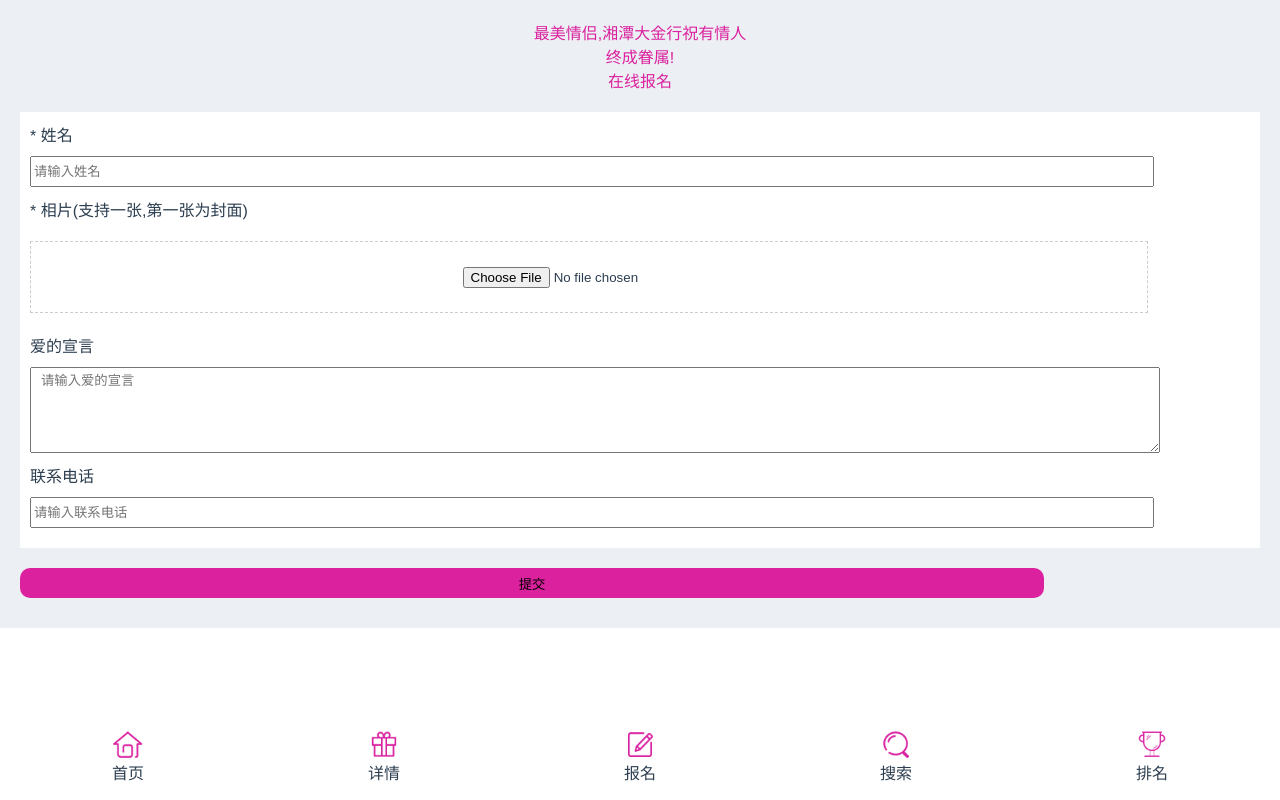
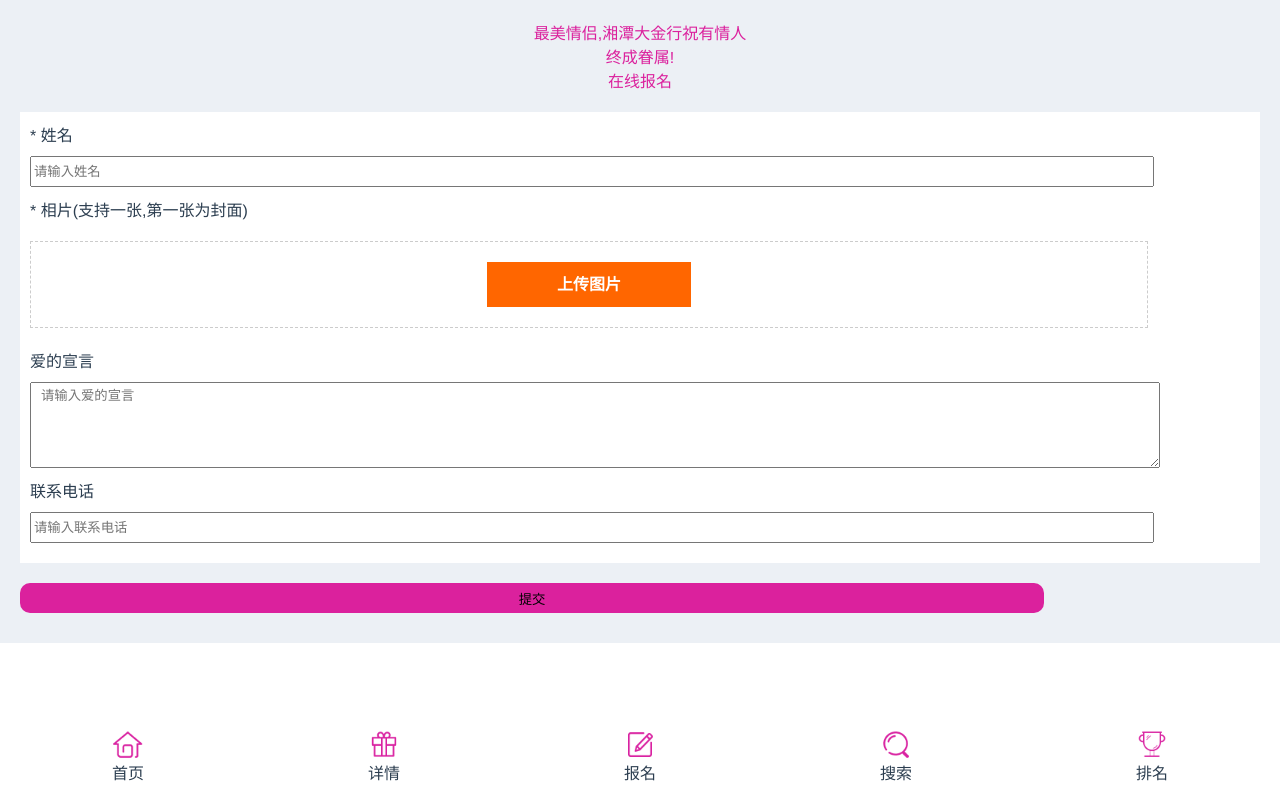
Before and after one commit to buriedcode/godsell, a Vue app: page /#/index/signUp in a window 1280 px wide. Built offline with nearby package versions, Linux system fonts and the light colour scheme.

Commit message:
图片上传修改

```diff
--- a/src/components/SignUp.vue
+++ b/src/components/SignUp.vue
@@ -9,18 +9,23 @@
       </div>
          <div class="div1">
            <span style="margin: 10px">* 姓名</span>
-           <input style="height: 25px;width: 90%;margin-left: 10px;" placeholder='请输入姓名'/>
+           <input v-model="name" style="height: 25px;width: 90%;margin-left: 10px;" placeholder='请输入姓名'/>
            <span style="margin: 10px">* 相片(支持一张,第一张为封面)</span>
-           <div style="border: 1px dashed #ccc;height: 70px;width: 90%;margin: 10px;display: flex;align-items: center;justify-content: center">
+           <div style="border: 1px dashed #ccc;height: 100%;width: 90%;margin: 10px;display: flex;align-items: center;justify-content: center;display: flex;flex-direction:column">
              <!--<span>点击添加图片</span>-->
-             <input type="file" accept="image/*" @change="update">
+
+             <input id="upload" type="file" accept="image/*" @change="update" hidden="true">
+             <label v-if="show" class="ui_button ui_button_primary" for="upload">上传图片</label>
+             <img v-bind:src="imgUrl" id="img" style="margin-right: 10px;margin-left: 10px;width: 100%" v-if="pic_show"/>
+
+             <BUTTON v-if="bt_show" class="bt_class" @click="change">修改</BUTTON>
            </div>
            <span style="margin: 10px">爱的宣言</span>
-           <textarea style="height: 80px;width: 90%;margin-left: 10px;padding-left: 10px;vertical-align: top" placeholder='请输入爱的宣言'/>
-           <span style="margin: 10px">联系电话</span>
-           <input style="height: 25px;width: 90%;margin-left: 10px;margin-bottom: 20px" placeholder='请输入联系电话'/>
+           <textarea v-model="info" style="height: 80px;width: 90%;margin-left: 10px;padding-left: 10px;vertical-align: top" placeholder='请输入爱的宣言'/>
+           <span  style="margin: 10px">联系电话</span>
+           <input v-model="phone" style="height: 25px;width: 90%;margin-left: 10px;margin-bottom: 20px" placeholder='请输入联系电话'/>
          </div>
-      <input type="button" value="提交" style="margin-right: 20px;margin-left:20px;margin-top:20px;width: 80%;height: 30px;background: #DB219D;overflow:hidden;border-radius: 10px;border-width: 0;margin-bottom: 30px"></input>
+      <input type="button" value="提交" style="margin-right: 20px;margin-left:20px;margin-top:20px;width: 80%;height: 30px;background: #DB219D;overflow:hidden;border-radius: 10px;border-width: 0;margin-bottom: 30px" @click="submit"></input>
     </div>
    </div>
 </template>
@@ -28,56 +33,61 @@
 <script>
 export default {
   name: 'SignUp',
+  data: function () {
+    return {
+      imgUrl: '',
+      show: true,
+      bt_show: false,
+      pic_show: false,
+      info: '',
+      name: '',
+      phone: '',
+      picId: ''
+    }
+  },
   methods: {
     update: function (e) {
+      var that = this
       let file = e.target.files[0]
       let param = new FormData()
-      console.log('111111')
-      param.append('file', file, file.name)// 通过append向form对象添加数据
-      // param.append('chunk', '0')// 添加form表单中其他数据
-
-      /* let config = {
-        headers: {'Content-Type': 'multipart/form-data'}
-      } // 添加请求头 */
-      /* this.axios.post('localhost:8016/user/fileUpload', param, config)
-        .then(response => {
-          console.log(response.data)
-        }) */
-      /* this.$axios({
+      param.append('file', file)// 通过append向form对象添加数据
+      let config = {
+        headers: { 'Content-Type': 'multipart/form-data' }
+      } // 添加请求头
+      this.$axios.post('http://localhost:8016/user/fileUpload', param, config)
+        .then(function (response) {
+          that.pic_show = true
+          that.show = false
+          that.bt_show = true
+          that.imgUrl = response.data.data.url
+          that.pid = response.data.data.pid
+          console.log(response.data.data.id)
+        })
+    },
+    change: function () {
+      var that = this
+      that.bt_show = false
+      that.show = true
+      that.pic_show = false
+    },
+    submit: function () {
+      var that = this
+      console.log('名字' + that.name)
+      this.$axios({
         method: 'post',
         url: 'http://localhost:8016/user/register',
         data: {
-          userName: '小姜',
-          phone: '18569080230',
-          picId: '123',
-          info: '很好很好'
+          userName: that.name,
+          phone: that.phone,
+          picId: that.pid,
+          info: that.info
         },
         headers: {}
       }).then(function (response) {
         console.log(response.data)
       }).catch(function (error) {
         console.log(error)
-      }) */
-      param.append('file', file)// 通过append向form对象添加数据
-      console.log(param.get('img')) // FormData私有类对象，访问不到，可以通过get判断值是否传进去
-      let config = {
-        headers: { 'Content-Type': 'multipart/form-data' }
-      } // 添加请求头
-      this.$axios.post('http://localhost:8016/user/fileUpload', param, config)
-        .then(response => {
-
-        })
-
-      /* let form = new FormData()
-      form.append('file', file, file.name)
-      this.$axios.post('http://localhost:8016/user/fileUpload', form, {
-        headers: {
-          'Content-Type': 'multipart/form-data',
-          'Access-Control-Allow-Origin': '*'
-        }
-      }).then(response => {
-        console.log(response.data)
-      }) */
+      })
     }
   }
 }
@@ -92,6 +102,16 @@ export default {
   display: flex;
   flex-direction: column;
 }
+.bt_class{
+  width: 50px;
+  height: 30px;
+  background: aqua;
+  margin-top: 10px;
+  margin-bottom: 15px;
+  border: 0px;
+  border-radius: 8px;
+  outline:none;
+}
 .div1{
   background: #ffffff;
   margin-left: 20px;
@@ -102,4 +122,21 @@ export default {
   align-items:flex-start;
   overflow:hidden
  }
+  .ui_button {
+                     display: inline-block;
+                     line-height: 45px;
+                     margin-top: 20px;
+                     margin-bottom: 20px;
+                     padding: 0 70px;
+                     color: #FFFFFF;
+                     font-family: "微软雅黑";
+                     font-weight: 700;
+                     cursor: pointer;
+                 }
+               .ui_button_primary {
+                                    background-color: #FF6600;
+                                }
+               label.ui_button:hover {
+                                    background-color: #d46216;
+                                }
 </style>
```
